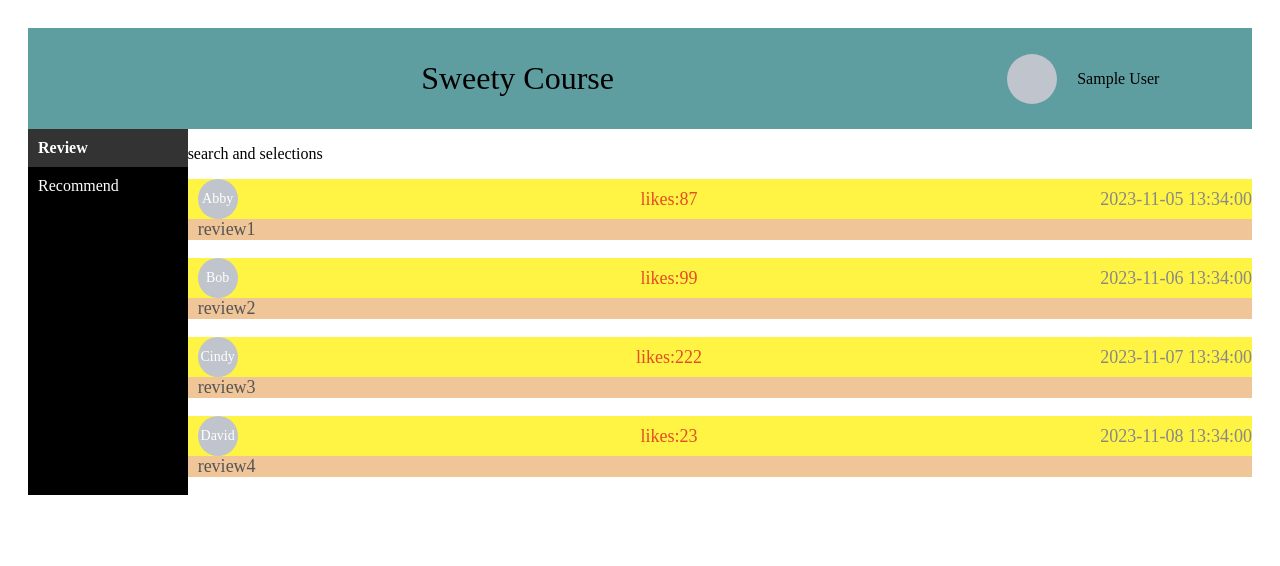
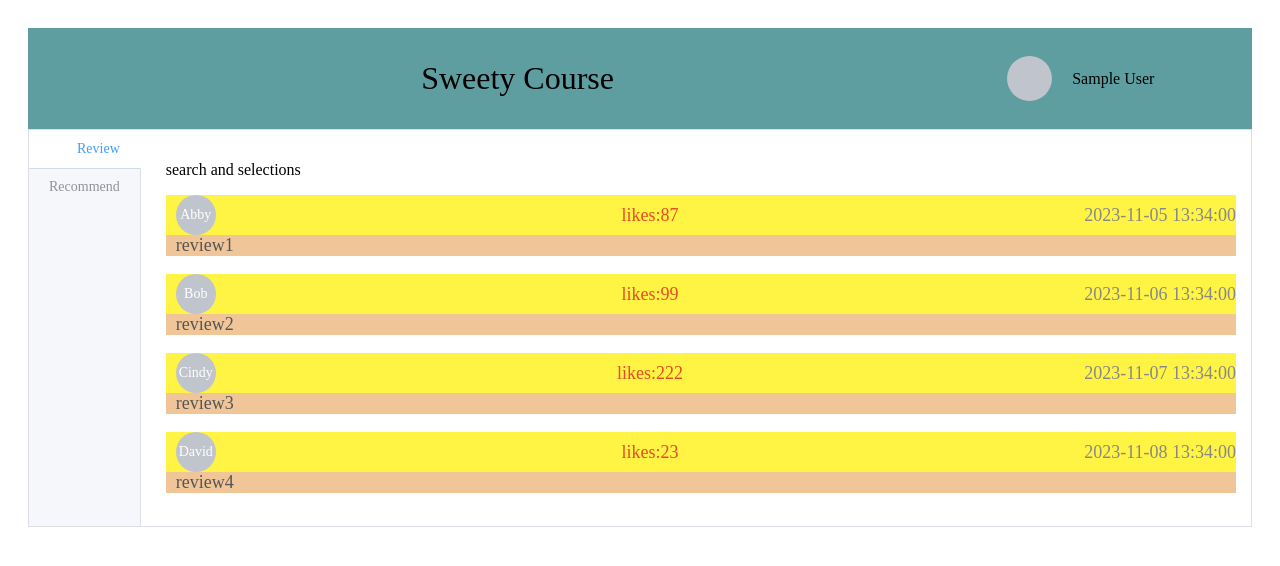
Before and after one commit to bnuzhanyu/vue-study, a Vue app: page /#/contents in a window 1280 px wide. Shown: the top 566 px of the page. Built offline with nearby package versions, Linux system fonts and the light colour scheme; sample sign-in values are in the browser's storage; what vue3-google-login would draw is missing.

Commit message:
use element-ui

```diff
--- a/src/components/Content.vue
+++ b/src/components/Content.vue
@@ -6,40 +6,27 @@
       </div>
       <!-- avatar in up right -->
       <div class="user-info">
-            <el-avatar :size="50" :src=login_user.avatar></el-avatar>
+          <el-avatar :size="45" :src=login_user.avatar></el-avatar>
           <div class="name">{{ login_user.name }}</div>
       </div>
     </div>
 
     <div class="container">
-        <div class="sidebar">
-          <div class="nav">
-            <div @click="selectTab('review')" :class="{ 'active': activeTab === 'review' }">Review</div>
-            <div @click="selectTab('recommend')" :class="{ 'active': activeTab === 'recommend' }">Recommend</div>
-          </div>
-        </div>
-
-        <div class="content">
-          <div v-if="activeTab === 'review'">
-
-            <p>search and selections</p>
-            <div v-for="item in review_list">
-              <Review :review="item"/>
-              <br>
-            </div>
-          </div>
-
-          <div v-else-if="activeTab === 'recommend'">
+      <el-tabs class="tabs" tab-position=left type=border-card stretch=true style="width: 100%;">
+          <el-tab-pane label="Review">
+            <ReviewList :review_list="review_list"></ReviewList>
+          </el-tab-pane>
+          <el-tab-pane label="Recommend">
             <p>recommend showed here</p>
-          </div>
-        </div>
+          </el-tab-pane>
+      </el-tabs>
     </div>
   </div>
 </template>
 
 
 <script>
-import Review from '../components/Review.vue'
+import ReviewList from '../components/ReviewList.vue'
 export default {
   created() {
 
@@ -54,12 +41,12 @@ export default {
               this.create_review('Bob', 'review2', 'Autumn 2024', '2023-11-06 13:34:00', 99),
               this.create_review('Cindy', 'review3', 'Spring 2024', '2023-11-07 13:34:00', 222),
               this.create_review('David', 'review4', 'Autumn 2024', '2023-11-08 13:34:00', 23),
-            ]
+          ],
       };
   },
 
   components: {
-        Review
+      ReviewList
   },
 
   methods: {
@@ -113,12 +100,17 @@ export default {
 .container {
 display: flex;
 width: 100%;
+background-color: black;
 }
 
 .content {
 width: 100%;
 }
 
+.tabs el-tab-pane {
+display: flex;
+width: 100%;
+}
 
 .sidebar {
 display: flex;
--- /dev/null
+++ b/src/components/ReviewList.vue
@@ -0,0 +1,37 @@
+
+<template>
+    <div class="reviews">
+        <p>search and selections</p>
+            <div v-for="item in review_list">
+                <Review :review_in_list="true" :review="item"/>
+            <br>
+        </div>
+    </div>
+</template>
+
+<script>
+import Review from '../components/Review.vue'
+export default {
+
+    components: {
+        Review
+    },
+
+    methods: {
+
+        create_review(username, content, semester, create_time, likes) {
+            return {
+                'user': {'name': username},
+                'content': content,
+                'semester': semester,
+                'create_time': create_time,
+                'likes': likes,
+            }
+        }
+    },
+
+    props: {
+        review_list: Array
+    }
+};
+</script>
```
Lines whose indentation alone changed are shown as unchanged.
